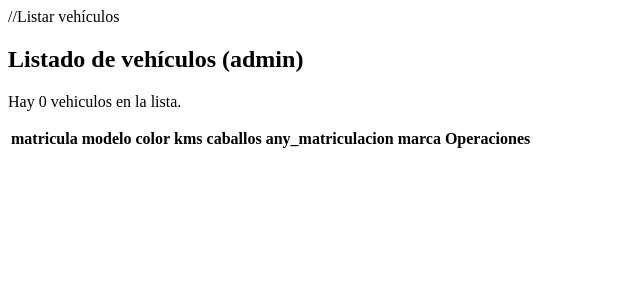
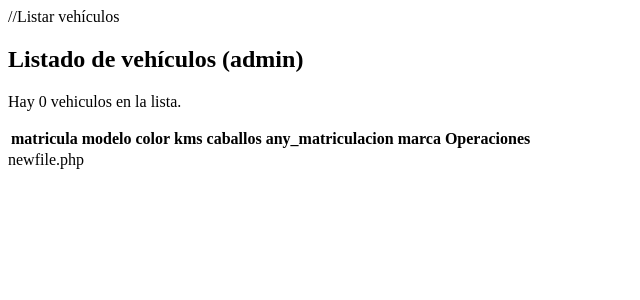
Before and after one commit to xavierol/CIFOCAR, a PHP site: template CIFOCAR/view/vehiculos/lista_admin.php in a window 1280 px wide. Shown: the top 300 px of the page, without its empty margins (0-640 px from the left). Run offline with PHP 8.4, Linux system fonts and the light colour scheme; the template is opened without the code that fills it, so the values that code supplies are empty.

Commit message:
iiiiiiii

```diff
--- a/CIFOCAR/view/vehiculos/lista.php
+++ b/CIFOCAR/view/vehiculos/lista.php
@@ -30,12 +30,9 @@
                     <th>matricula</th>
                     <th>modelo</th>
                     <th>color</th>
-
                     <th>kms</th>
                     <th>caballos</th>
-
                     <th>any_matriculacion</th>
-
                     <th>marca</th>
 
                     <th colspan="5">Operaciones</th>
@@ -48,12 +45,9 @@
                         echo "<td>$vehiculo->matricula</td>";
                         echo "<td>$vehiculo->modelo</td>";
                         echo "<td>$vehiculo->color</td>";
-
                         echo "<td>$vehiculo->kms</td>";
                         echo "<td>$vehiculo->caballos</td>";
-
                         echo "<td>$vehiculo->any_matriculacion</td>";
-
                         echo "<td>$vehiculo->marca</td>";
                         echo "<td><a href='index.php?controlador=Vehiculo&operacion=ver&parametro=$vehiculo->id'><img class='boton' src='images/buttons/view.png' alt='ver detalles' title='ver detalles'/></a></td>";
                         echo "<td><a href='index.php?controlador=Vehiculo&operacion=editar&parametro=$vehiculo->id'><img class='boton' src='images/buttons/edit.png' alt='editar' title='editar'/></a></td>";
--- a/CIFOCAR/view/vehiculos/lista_admin.php
+++ b/CIFOCAR/view/vehiculos/lista_admin.php
@@ -55,7 +55,7 @@
                     echo "</tr>";
                 }
                 ?>
-            </table>
+            </table>newfile.php
 
         </section>
 	 </body>
```
